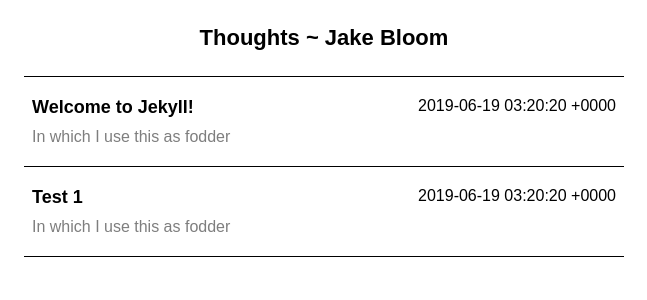
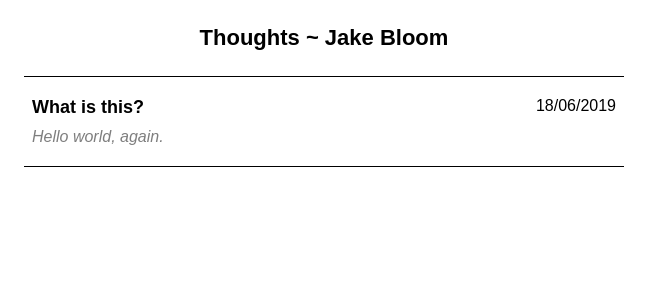
Before and after one commit to jakebloom/thoughts, a Jekyll site: the page built from index.html, in a window 1280 px wide. Shown: the top 300 px of the page, without its empty margins (316-963 px from the left). Built offline with Jekyll 4.4.1, drawn with Linux system fonts in a browser that asks for light colours; the list of posts is cut into pages by our own code.

Commit message:
Styling and first article up

```diff
--- /dev/null
+++ b/CNAME
@@ -0,0 +1 @@
+thoughts.jakebloom.me
--- a/_layouts/default.html
+++ b/_layouts/default.html
@@ -6,7 +6,7 @@
     <link rel="stylesheet" href="{{ '/css/main.css' | relative_url }}" />
   </head>
   <body>
-    <header class="title">
+    <header>
       <a href="/">Thoughts ~ Jake Bloom</a>
     </header>
     <div class="container">
--- a/_posts/2019-06-17-test1.md
+++ /dev/null
@@ -1,7 +0,0 @@
----
-layout: post
-title:  "Test 1"
-date:   2019-06-18 20:20:20 -0700
-categories: jekyll update
-description: In which I use this as fodder
----
--- /dev/null
+++ b/_posts/2019-06-18-hello.markdown
@@ -0,0 +1,18 @@
+---
+layout: post
+title:  What is this?
+date:   18/06/2019
+description: Hello world, again.
+---
+
+Welcome to the new version of my blog. Version one had comments, SEO,  analytics tracking scripts, the lot. This version is black text on a white background. No SEO. No analytics. No comments. Just me yelling into the void.
+
+Being honest, this project is more for me than it is for you. It is a way for me to exercise my self-expression in a way that I don't usually get to.
+
+I'm also trying to use social media platforms less, and part of that means putting my opinions where they aren't going to be liked and commented on. If you like my website, you can tell me directly.
+
+I’ll periodically post here about news, tech, and other things that interest me or that I’m thinking about.
+
+If you’re reading this, great, if you’re not, that’s fine too.
+
+Enjoy.
--- a/_posts/2019-06-18-welcome-to-jekyll.markdown
+++ /dev/null
@@ -1,26 +0,0 @@
----
-layout: post
-title:  "Welcome to Jekyll!"
-date:   2019-06-18 20:20:20 -0700
-categories: jekyll update
-description: In which I use this as fodder
----
-You’ll find this post in your `_posts` directory. Go ahead and edit it and re-build the site to see your changes. You can rebuild the site in many different ways, but the most common way is to run `jekyll serve`, which launches a web server and auto-regenerates your site when a file is updated.
-
-To add new posts, simply add a file in the `_posts` directory that follows the convention `YYYY-MM-DD-name-of-post.ext` and includes the necessary front matter. Take a look at the source for this post to get an idea about how it works.
-
-Jekyll also offers powerful support for code snippets:
-
-{% highlight ruby %}
-def print_hi(name)
-  puts "Hi, #{name}"
-end
-print_hi('Tom')
-#=> prints 'Hi, Tom' to STDOUT.
-{% endhighlight %}
-
-Check out the [Jekyll docs][jekyll-docs] for more info on how to get the most out of Jekyll. File all bugs/feature requests at [Jekyll’s GitHub repo][jekyll-gh]. If you have questions, you can ask them on [Jekyll Talk][jekyll-talk].
-
-[jekyll-docs]: https://jekyllrb.com/docs/home
-[jekyll-gh]:   https://github.com/jekyll/jekyll
-[jekyll-talk]: https://talk.jekyllrb.com/
--- a/css/main.css
+++ b/css/main.css
@@ -13,6 +13,7 @@ header {
 .container {
   margin: 0 auto;
   max-width: 600px;
+  padding: 0 10px;
 }
 
 a {
@@ -44,6 +45,8 @@ a {
 
 .postdesc {
   color: #7e7e7e;
+  font-style: italic;
+  font-weight: 100;
 }
 
 .pagination {
@@ -52,3 +55,14 @@ a {
   justify-content: space-between;
   font-size: 20px;
 }
+
+.title {
+  font-size: 24px;
+  padding-bottom: 8px;
+  margin: 20px 0;
+}
+
+.content {
+  font-weight: 100;
+  line-height: 1.3;
+}
--- a/index.html
+++ b/index.html
@@ -6,7 +6,7 @@ layout: default
   <div class="postbox">
     <div class="posttitlerow">
       <a href="{{ post.url }}" class="posttitle">{{ post.title }}</a>
-      <div class="postdate">{{ post.date }}</div>
+      <div class="postdate">{{ post.date | date: "%d/%m/%Y" }}</div>
     </div>
     <div class="postdesc">{{ post.description }}</div>
   </div>
```
Also changed, not shown: _layouts/post.html (+7 -0 lines).
